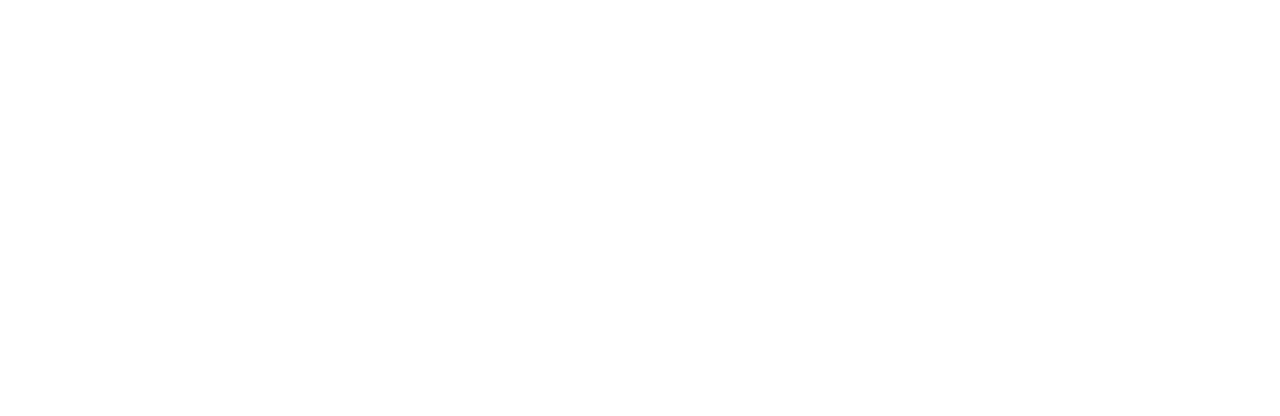
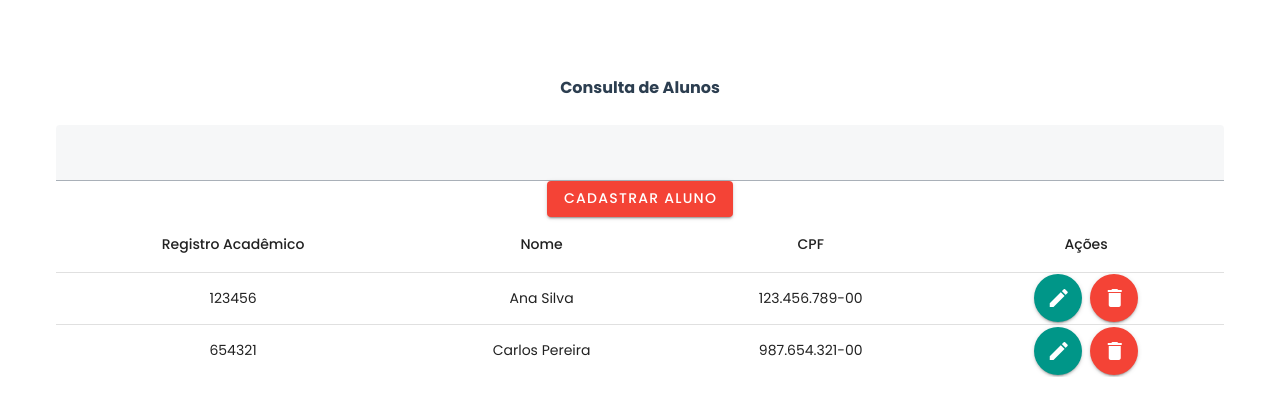
Before and after one commit to igormieski27/challenge-frontend, a Vue app: page /student-list in a window 1280 px wide. Before the commit this address had no page. Shown: the top 416 px of the page. Built offline with nearby package versions, Linux system fonts and the light colour scheme.

Commit message:
Esqueletos de consulta e cadastro

```diff
--- a/src/router.js
+++ b/src/router.js
@@ -2,7 +2,7 @@ import { createRouter, createWebHistory } from "vue-router";
 import LoginView from "./views/auth/LoginView";
 import RegisterView from "./views/auth/RegisterView";
 import MainView from "./views/crud/MainView";
-
+import StudentList from "./views/crud/student/StudentList";
 const routeInfos = [
   {
     path: "/",
@@ -16,6 +16,11 @@ const routeInfos = [
     path: "/main",
     component: MainView,
   },
+  {
+    path: "/student-list",
+    name: "StudentList",
+    component: StudentList,
+  },
 ];
 
 const router = createRouter({
--- a/src/views/crud/MainView.vue
+++ b/src/views/crud/MainView.vue
@@ -20,7 +20,7 @@
         </v-app-bar>
 
         <!-- Conteúdo da página principal -->
-        <router-view></router-view>
+        <component :is="currentComponent"></component>
       </v-container>
     </v-main>
     <!-- Menu lateral -->
@@ -36,7 +36,7 @@
             </v-list-item-content>
           </v-list-item>
           <hr />
-          <v-list-item link @click="navigateTo('main')">
+          <v-list-item link @click="navigateTo('StudentList')">
             <v-list-item-content>
               <v-list-item-title class="d-flex flex-row">
                 <i class="material-icons mr-2">person</i>
@@ -51,18 +51,23 @@
 </template>
 
 <script>
+import StudentList from "./student/StudentList";
 export default {
   name: "MainView",
   data() {
     return {
-      drawer: true, // Define se o menu lateral está aberto ou fechado
+      drawer: true,
+      currentComponent: null,
     };
   },
   methods: {
-    navigateTo(routeName) {
+    navigateTo(componentName) {
       // Navegar para a rota específica ao clicar em um item do menu
-      this.$router.push({ name: routeName });
+      this.currentComponent = componentName;
     },
+  },
+  components: {
+    StudentList,
   },
 };
 </script>
--- /dev/null
+++ b/src/views/crud/student/StudentList.vue
@@ -0,0 +1,88 @@
+<template>
+  <v-container>
+    <v-row>
+      <v-col cols="12">
+        <h4>Consulta de Alunos</h4>
+        <v-icon icon="mdi-home" />
+        <v-icon icon="mdi-home" />
+        <v-icon icon="mdi-home" />
+        <v-text-field
+          v-model="search"
+          label="Buscar aluno"
+          single-line
+          hide-details
+        ></v-text-field>
+        <v-btn color="primary">Cadastrar Aluno</v-btn>
+        <v-table>
+          <template v-slot:default>
+            <thead>
+              <tr>
+                <th class="text-center">Registro Acadêmico</th>
+                <th class="text-center">Nome</th>
+                <th class="text-center">CPF</th>
+                <th class="text-center">Ações</th>
+              </tr>
+            </thead>
+            <tbody>
+              <tr v-for="student in students" :key="student.id">
+                <td>{{ student.ra }}</td>
+                <td>{{ student.name }}</td>
+                <td>{{ student.cpf }}</td>
+                <td>
+                  <v-btn
+                    color="secondary"
+                    icon
+                    class="mr-2"
+                    @click="editStudent(student.id)"
+                  >
+                    <i class="material-icons">edit</i>
+                  </v-btn>
+                  <v-btn
+                    color="primary"
+                    icon
+                    @click="deleteStudent(student.id)"
+                  >
+                    <i class="material-icons">delete</i>
+                  </v-btn>
+                </td>
+              </tr>
+            </tbody>
+          </template>
+        </v-table>
+      </v-col>
+    </v-row>
+  </v-container>
+</template>
+
+<script>
+export default {
+  name: "StudentList",
+  data() {
+    return {
+      search: "",
+      students: [
+        { id: 1, ra: "123456", name: "Ana Silva", cpf: "123.456.789-00" },
+        { id: 2, ra: "654321", name: "Carlos Pereira", cpf: "987.654.321-00" },
+        // Adicione mais estudantes conforme necessário
+      ],
+    };
+  },
+  methods: {
+    editStudent(id) {
+      // Lógica para editar estudante
+      alert(`Editar estudante ${id}`);
+    },
+    deleteStudent(id) {
+      // Lógica para remover estudante
+      alert(`Remover estudante ${id}`);
+    },
+  },
+};
+</script>
+
+<style scoped>
+/* Adicione seus estilos aqui. Exemplo: */
+.table-actions button {
+  margin-right: 8px;
+}
+</style>
```
